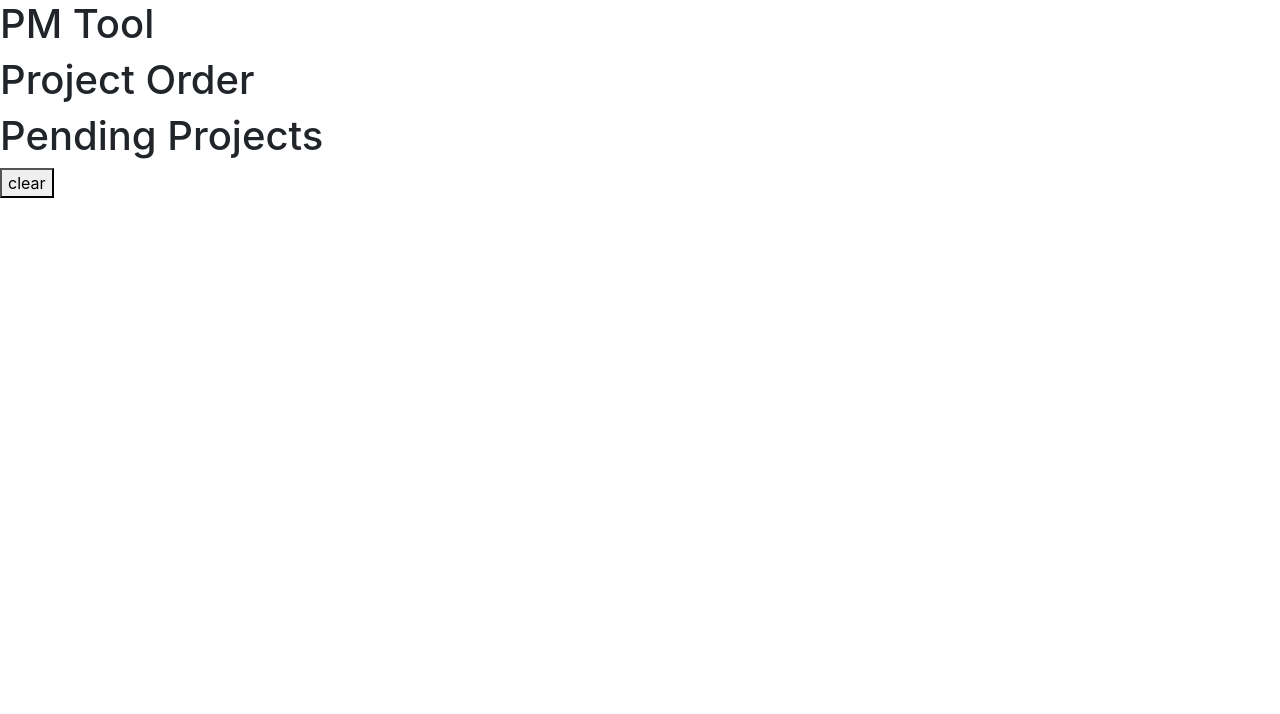
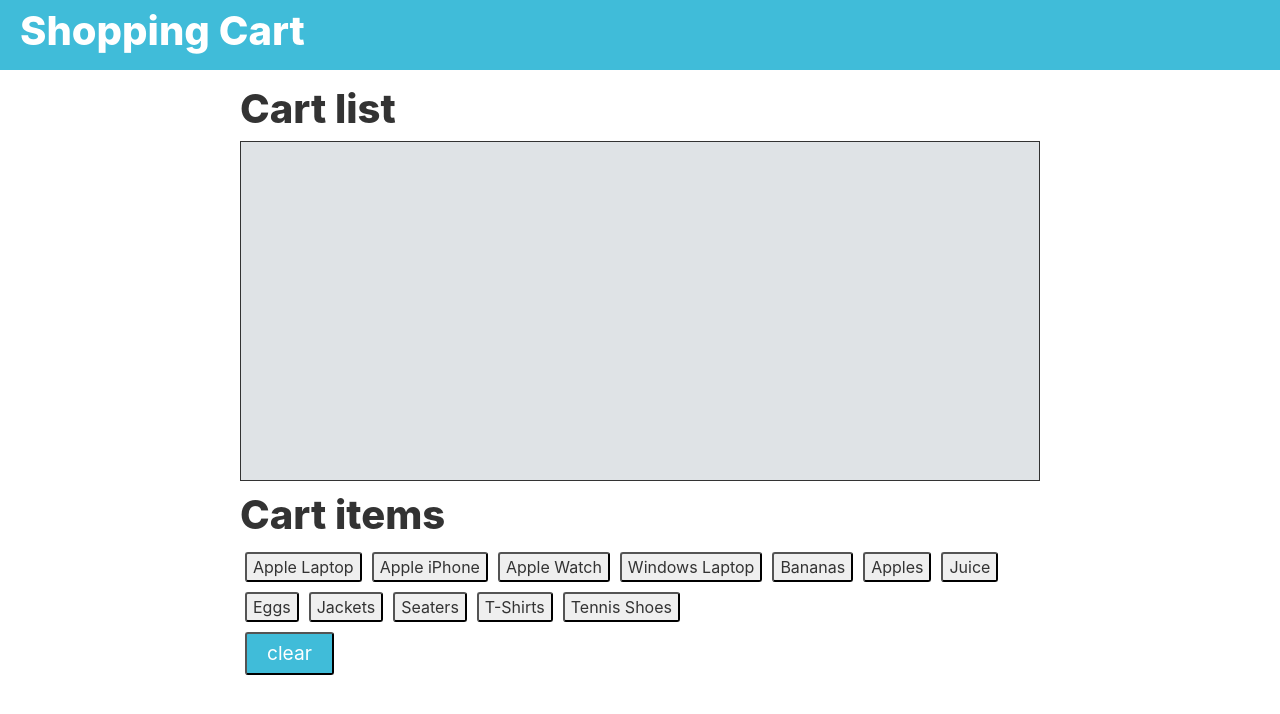
Before and after one commit to Oznero/shopping-cart, a plain HTML site: page index.html in a window 1280 px wide. Drawn offline with nearby package versions, Linux system fonts and the light colour scheme.

Commit message:
updated files

```diff
--- a/assets/css/style.css
+++ b/assets/css/style.css
@@ -0,0 +1,55 @@
+body {
+    color: #333;
+  }
+
+  header {
+    background: #40bcd9;
+    font-weight: bold;
+    color: white;
+    padding: 7px 20px;
+    font-weight: 800;
+    margin-bottom: 15px;
+  }
+
+  h1 {
+    font-weight: 800;
+  }
+
+  main {
+    width: 800px;
+    margin: 0 auto;
+  }
+
+  button {
+    margin: 5px;
+    color: #333;
+    border-radius: 3px;
+    cursor: pointer;
+  }
+
+  #display {
+    border: 1px solid #333;
+    height: 340px;
+    padding: 5px;
+    background: #dfe3e6;
+    margin-bottom: 10px;
+  }
+
+
+  .task-color {
+    color: #333;
+    padding: 10px;
+    margin: 5px;
+    float: left;
+    width: 380px;
+    background: white;
+    box-shadow: 0 1px 0 rgba(9,45,66,.25);
+    border-radius: 3px;
+  }
+
+  #clear {
+    background: #40bcd9;
+    padding: 5px 20px;
+    color: white;
+    font-size: 1.2em;
+  }
--- a/assets/javascript/buttonList.js
+++ b/assets/javascript/buttonList.js
@@ -1,4 +1,4 @@
-var buttonList = [
+const buttonList = [
     {
         name: 'Apple Laptop',
         category: 'Technology'
--- a/assets/javascript/index.js
+++ b/assets/javascript/index.js
@@ -1,3 +1,26 @@
 $(document).ready(function () {
 
+    //Render our buttons on the page so we can start using them
+    const render = function () {
+        for (let i = 0; i < buttonList.length; i++) {
+            const shopBtn = $('<button>').addClass('proj-button proj proj-button-color').attr('data-proj', buttonList[i].name).text(buttonList[i].name);
+            $('#buttons').append(shopBtn);
+        }
+    }
+    render();
+
+
+    //Clear items off the Car List box
+    const clear = function () {
+        $('#display').empty();
+    }
+    $('#clear').on('click', clear);
+
+
+    //Add items to the Cart List box
+    const addItems = function (){
+        const item = $('<div>').addClass('proj task-color').text($(this).attr("data-proj"));
+        $('#display').append(item);
+    }
+    $('#buttons').on('click', '.proj-button', addItems);
 });
--- a/index.html
+++ b/index.html
@@ -9,27 +9,26 @@
     <link rel="stylesheet" href="./assets/css/reset.css">
     <link rel="stylesheet" href="https://stackpath.bootstrapcdn.com/bootstrap/4.1.3/css/bootstrap.min.css" integrity="sha384-MCw98/SFnGE8fJT3GXwEOngsV7Zt27NXFoaoApmYm81iuXoPkFOJwJ8ERdknLPMO"
         crossorigin="anonymous">
+        <link rel="stylesheet" href="./assets/css/style.css">
+        <script src="https://code.jquery.com/jquery-3.3.1.slim.min.js" integrity="sha384-q8i/X+965DzO0rT7abK41JStQIAqVgRVzpbzo5smXKp4YfRvH+8abtTE1Pi6jizo"
+        crossorigin="anonymous"></script>
 </head>
 
 <body>
     <header>
-        <h1>PM Tool</h1>
+        <h1>Shopping Cart</h1>
     </header>
     <main>
-        <h1> Project Order </h1>
+        <h1> Cart list </h1>
         <div id="display"></div>
-        <h1> Pending Projects </h1>
+        <h1> Cart items </h1>
         <div id="buttons"></div>
         <button id="clear">clear</button>
     </main>
 
-
-
-
     <!-- Javscript files -->
-    <script src="assets/javascript/index.js"></script>
-    <script src="https://code.jquery.com/jquery-3.3.1.slim.min.js" integrity="sha384-q8i/X+965DzO0rT7abK41JStQIAqVgRVzpbzo5smXKp4YfRvH+8abtTE1Pi6jizo"
-        crossorigin="anonymous"></script>
+    <script src="./assets/javascript/index.js"></script>
+    <script src="./assets/javascript/buttonList.js"></script>
     <script src="https://cdnjs.cloudflare.com/ajax/libs/popper.js/1.14.3/umd/popper.min.js" integrity="sha384-ZMP7rVo3mIykV+2+9J3UJ46jBk0WLaUAdn689aCwoqbBJiSnjAK/l8WvCWPIPm49"
         crossorigin="anonymous"></script>
     <script src="https://stackpath.bootstrapcdn.com/bootstrap/4.1.3/js/bootstrap.min.js" integrity="sha384-ChfqqxuZUCnJSK3+MXmPNIyE6ZbWh2IMqE241rYiqJxyMiZ6OW/JmZQ5stwEULTy"
```
